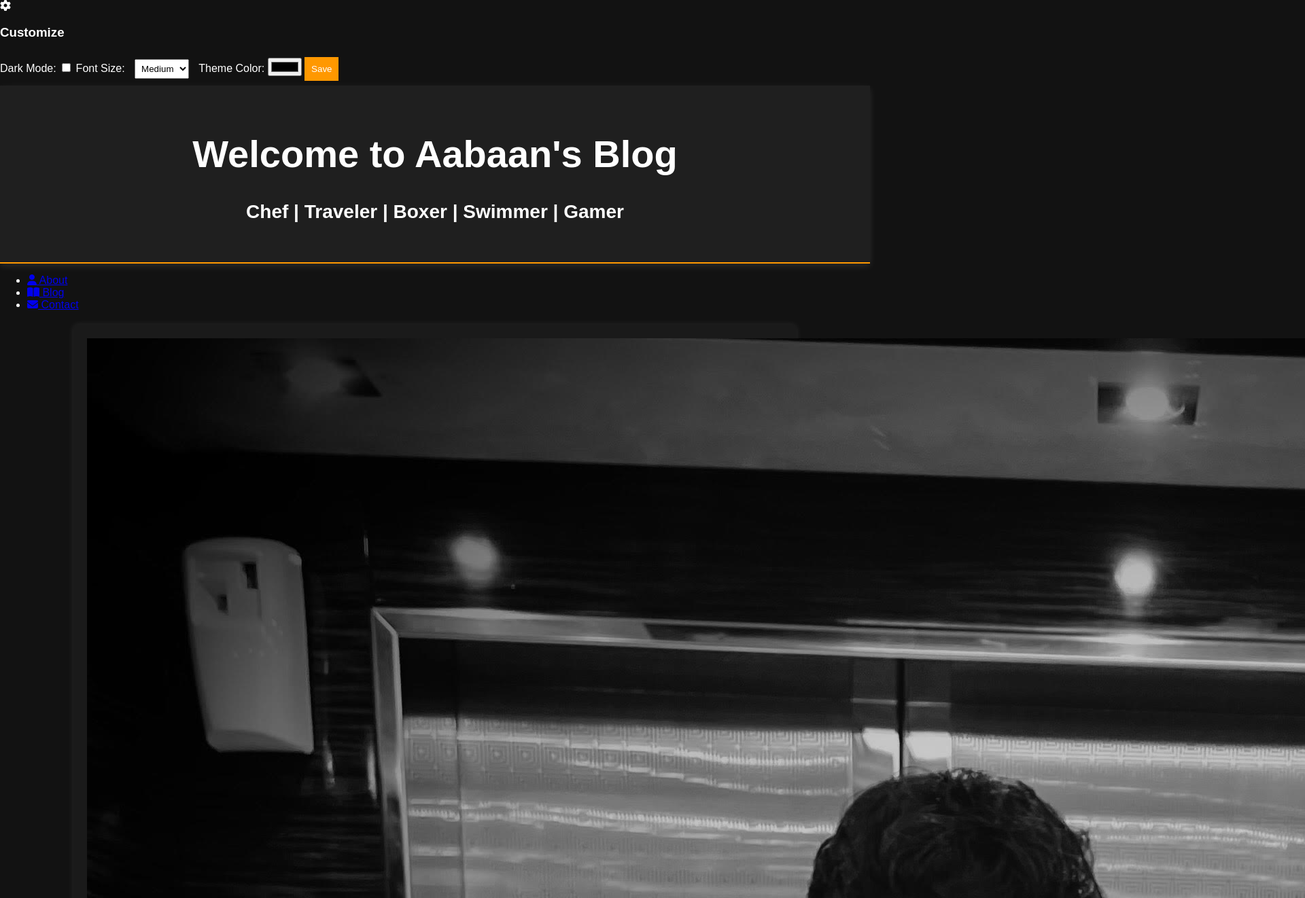
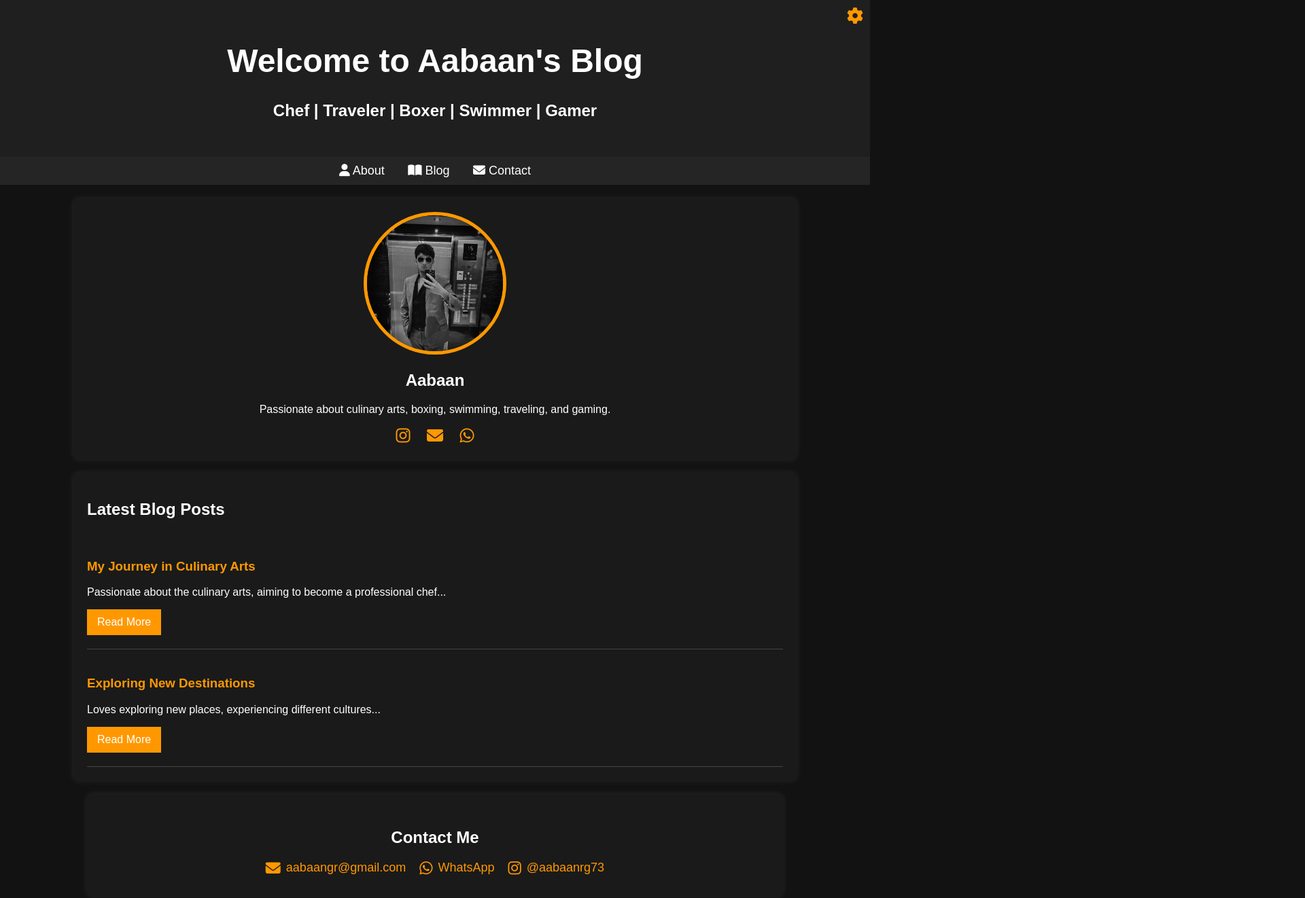
Before and after one commit to Aabaan321/Aabaan-s-personal-blog, a plain HTML site: page index.html in a window 1280 px wide. Shown: the top 1322 px of the page at 68% size, 1920 px wide, since content can reach past the window. Drawn offline with Linux system fonts and the light colour scheme.

Commit message:
Update styles.css

```diff
--- a/styles.css
+++ b/styles.css
@@ -1,10 +1,10 @@
-/* Global Styles */
+/* General Styles */
 :root {
     --primary-color: #ff9800;
     --background-dark: #121212;
+    --background-light: #ffffff;
     --text-dark: #ffffff;
-    --text-light: #bbbbbb;
-    --border-color: rgba(255, 255, 255, 0.1);
+    --text-light: #000000;
 }
 
 body {
@@ -13,13 +13,7 @@ body {
     padding: 0;
     background-color: var(--background-dark);
     color: var(--text-dark);
-    transition: background 0.3s, color 0.3s;
-}
-
-/* Dark Mode */
-body.dark-mode {
-    background-color: var(--background-dark);
-    color: var(--text-dark);
+    transition: background 0.3s, color 0.3s, font-size 0.3s;
 }
 
 /* Header */
@@ -27,19 +21,40 @@ header {
     background: #1f1f1f;
     text-align: center;
     padding: 30px;
-    font-size: 28px;
+    font-size: 24px;
     font-weight: bold;
-    box-shadow: 0 4px 10px var(--border-color);
-    border-bottom: 2px solid var(--primary-color);
+    box-shadow: 0 4px 10px rgba(255, 255, 255, 0.1);
 }
 
-/* Font Customization */
-select {
-    margin: 10px;
-    padding: 5px;
+/* Navigation */
+nav {
+    background: #252525;
+    text-align: center;
+    padding: 10px;
+    position: sticky;
+    top: 0;
+    z-index: 1000;
+}
+nav ul {
+    list-style: none;
+    padding: 0;
+    margin: 0;
+}
+nav ul li {
+    display: inline;
+    margin: 0 15px;
+}
+nav a {
+    color: white;
+    font-size: 18px;
+    text-decoration: none;
+    transition: color 0.3s;
+}
+nav a:hover {
+    color: var(--primary-color);
 }
 
-/* Blog Container */
+/* Containers */
 .container {
     width: 80%;
     margin: auto;
@@ -47,56 +62,159 @@ select {
     background: #1a1a1a;
     margin-top: 20px;
     border-radius: 8px;
-    box-shadow: 0 0 10px var(--border-color);
+    box-shadow: 0 0 10px rgba(255, 255, 255, 0.1);
 }
 
-/* Back to Top Button */
-.back-to-top {
-    position: fixed;
-    bottom: 20px;
-    right: 20px;
-    background-color: var(--primary-color);
-    color: white;
-    border: none;
-    padding: 10px 20px;
-    cursor: pointer;
-    display: none;
+/* Profile Section */
+.profile {
+    text-align: center;
+}
+.profile img {
+    width: 200px;
+    height: 200px;
+    border-radius: 75%;
+    border: 5px solid var(--primary-color);
 }
 
-.back-to-top:hover {
-    background-color: #e68900;
+/* Social Icons */
+.social-icons {
+    margin-top: 10px;
+}
+.social-icons a {
+    color: var(--primary-color);
+    font-size: 24px;
+    margin: 0 10px;
+    transition: transform 0.3s;
+}
+.social-icons a:hover {
+    transform: scale(1.1);
+    color: #e68900;
 }
 
-/* Comment Section */
-#comments {
-    margin-top: 20px;
-    padding: 20px;
-    background-color: #222;
+/* Blog Posts */
+.blog-post {
+    border-bottom: 1px solid #444;
+    padding: 20px 0;
+}
+.blog-post h3 {
+    color: var(--primary-color);
+}
+.read-more {
+    background: var(--primary-color);
+    border: none;
+    padding: 10px 15px;
+    color: white;
+    font-size: 16px;
+    cursor: pointer;
+    transition: 0.3s;
+}
+.read-more:hover {
+    background: #e68900;
 }
 
-textarea {
-    width: 100%;
-    height: 100px;
-    padding: 10px;
-    margin: 10px 0;
-    border: 1px solid var(--border-color);
+/* Contact Section */
+.contact {
+    text-align: center;
+    padding: 30px 0;
+}
+.contact-info {
+    display: flex;
+    justify-content: center;
+    gap: 20px;
+}
+.contact-item {
+    display: flex;
+    align-items: center;
+    gap: 8px;
+    font-size: 18px;
+    color: var(--primary-color);
+    text-decoration: none;
+    transition: 0.3s;
+}
+.contact-item i {
+    font-size: 22px;
+}
+.contact-item:hover {
+    color: #e68900;
+    transform: scale(1.1);
 }
 
-button {
-    padding: 10px;
-    background-color: var(--primary-color);
-    color: white;
-    border: none;
-    cursor: pointer;
+/* Footer */
+footer {
+    background: #1f1f1f;
+    text-align: center;
+    padding: 15px;
+    margin-top: 20px;
 }
 
-button:hover {
-    background-color: #e68900;
+/* Settings Panel */
+#settings-icon {
+    position: fixed;
+    top: 10px;
+    right: 10px;
+    font-size: 24px;
+    cursor: pointer;
+    color: var(--primary-color);
+    z-index: 1000;
+}
+#settings-icon:hover {
+    transform: rotate(90deg);
+    transition: 0.3s;
 }
 
-/* Responsive Styles */
+#settings-panel {
+    position: fixed;
+    top: 50px;
+    right: 10px;
+    background: #252525;
+    padding: 15px;
+    border-radius: 8px;
+    box-shadow: 0 4px 10px rgba(255, 255, 255, 0.2);
+    width: 200px;
+    display: none;
+    transition: 0.3s ease-in-out;
+}
+#settings-panel h3 {
+    margin-top: 0;
+    color: var(--primary-color);
+}
+#settings-panel label {
+    display: block;
+    margin-top: 10px;
+}
+#settings-panel select, #settings-panel input {
+    width: 100%;
+    padding: 5px;
+    margin-top: 5px;
+}
+#save-settings {
+    background: var(--primary-color);
+    border: none;
+    padding: 10px;
+    color: white;
+    cursor: pointer;
+    width: 100%;
+    margin-top: 10px;
+}
+#save-settings:hover {
+    background: #e68900;
+}
+
+/* Show settings panel */
+#settings-panel.show {
+    display: block;
+}
+
+/* Responsive Design */
 @media (max-width: 768px) {
     .container {
         width: 95%;
     }
+    nav ul li {
+        display: block;
+        margin: 10px 0;
+    }
+    .contact-info {
+        flex-direction: column;
+    }
 }
```
